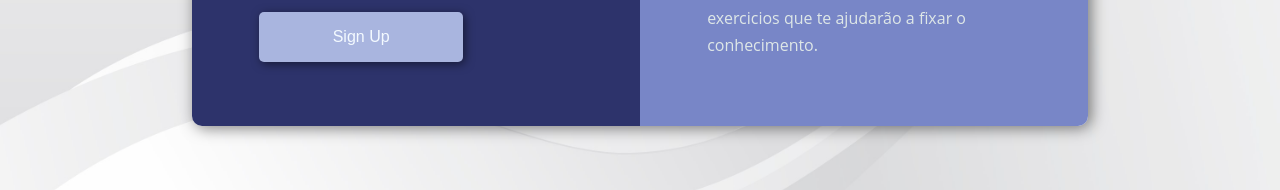
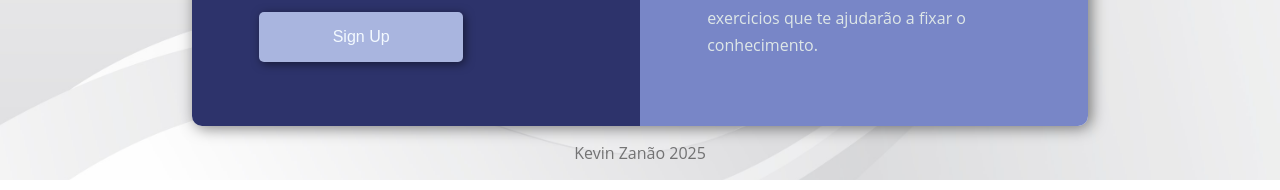
Before and after one commit to kevinzanao/single-price-grid-component, a plain HTML site: page index.html in a window 1280 px wide. Shown: the part 631-821 px from the top of the page. Drawn offline with Linux system fonts and the light colour scheme.

Commit message:
dev name added

```diff
--- a/index.html
+++ b/index.html
@@ -36,6 +36,9 @@
                     </section>
                 </div>
             </div>
+            <div class="dev">
+                <p>Kevin Zanão 2025</p>
+            </div>
         </div>
     </main>
 </body>
--- a/style.css
+++ b/style.css
@@ -28,9 +28,10 @@ main {
 .container {
     min-height: 100vh;
     display: flex;
+    flex-direction: column;
     align-items: center;
     justify-content: center;
-    padding: 4em 0 4em 0;
+    padding-top: 4em;
 }
 
 .comunity {
@@ -147,6 +148,12 @@ main {
     line-height: 1.7em;
 }
 
+.dev {
+    text-align: center;
+    color: var(--shadow);
+    padding: 1em;
+}
+
 /* @keyframes slidein {
     from {
         margin-top: 0;
@@ -199,7 +206,7 @@ main {
 @media screen and (max-width: 425px) {
 
     .container {
-        padding: 2em 0 2em 0;
+        padding-top: 2em;
     }
 
     .comunity {
```
